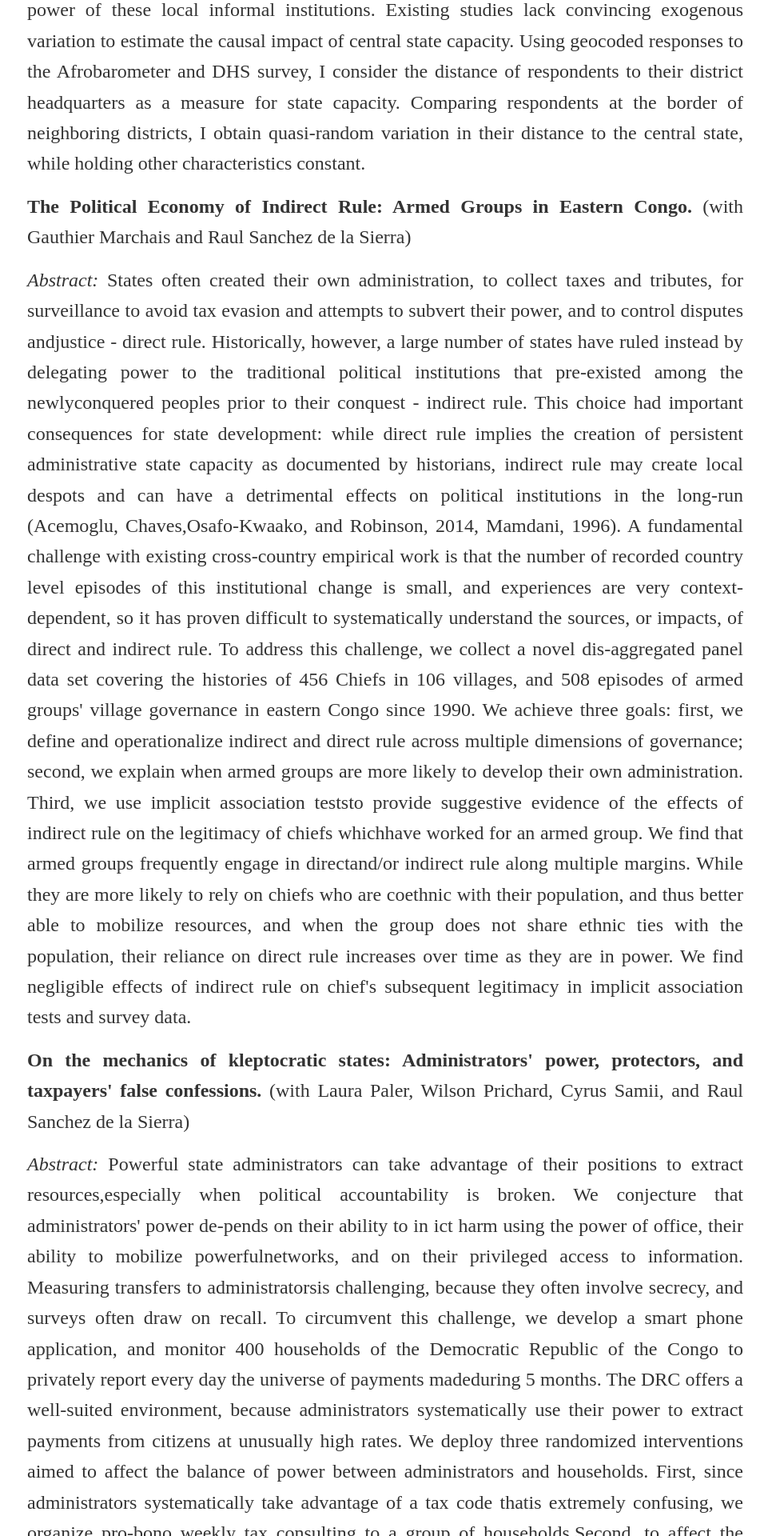
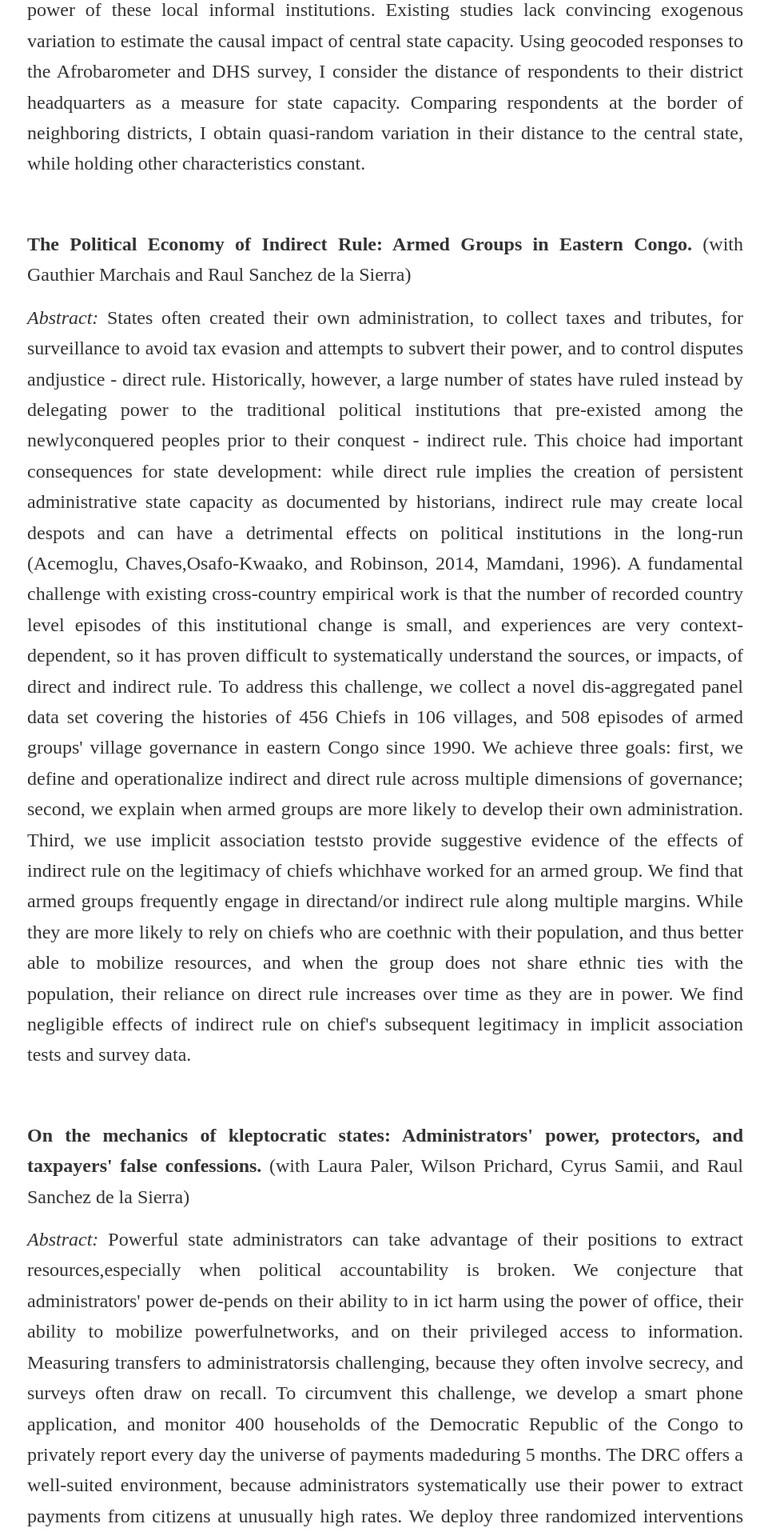
Before and after one commit to soeren-henn/soeren-henn.github.io, a Jekyll site: the page built from research/index.html, in a window 1280 px wide. Shown: the part 381-2301 px from the top of the page at 80% size, without its empty margins (158-1119 px from the left). Built offline with Jekyll 4.4.1, drawn with Linux system fonts in a browser that asks for light colours.

Commit message:
Update main.css

```diff
--- a/css/main.css
+++ b/css/main.css
@@ -59,3 +59,7 @@ ul.posts li {
 .subject {
     padding: 0 0 2em 0;
 }
+
+.paper {
+    padding: 0 0 2em 0;
+}
```
